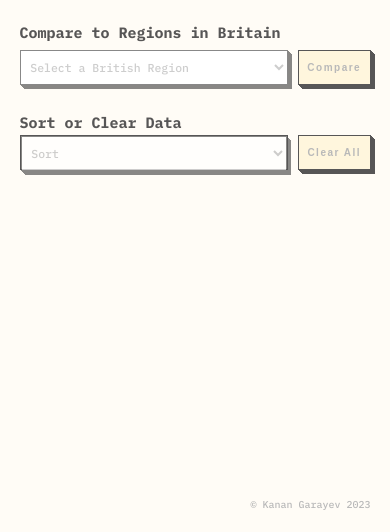
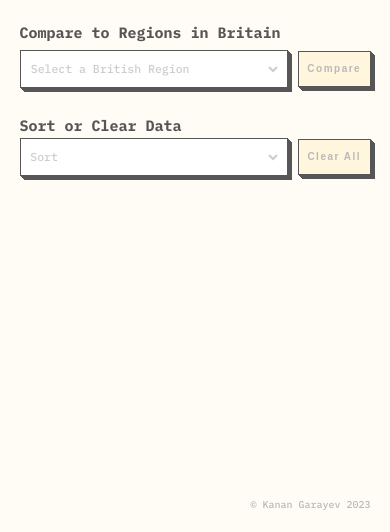
Before and after one commit to kgarayev/carbon_intensity, a plain HTML site: page index.html in a window 390 px wide. Shown: the part 332-864 px from the top of the page. Drawn offline with nearby package versions, Linux system fonts and the light colour scheme.

Commit message:
responsiveness changes

```diff
--- a/index.html
+++ b/index.html
@@ -193,12 +193,12 @@
                 method="post"
                 class="form sub-header"
               >
-                <div class="input-container">
+                <div class="input-container brutal">
                   <select
                     id="regionsList"
                     name="regions"
                     disabled
-                    class="offButton brutal"
+                    class="offButton"
                   >
                     <option value="0" disabled selected>
                       Select a British Region
@@ -227,8 +227,8 @@
             </div>
 
             <div class="header-bottom">
-              <div class="sort">
-                <select class="offButton brutal" id="sort" disabled>
+              <div class="sort input-container brutal">
+                <select class="offButton" id="sort" disabled>
                   <option value="placeholder" disabled selected>Sort</option>
                   <option value="0">Default</option>
                   <option value="ascending">Ascending</option>
--- a/stylesheets/header.css
+++ b/stylesheets/header.css
@@ -59,7 +59,7 @@ header {
 .input-field {
   width: 100%;
   height: 3rem;
-  border-radius: 0;
+  /* border-radius: 0; */
   border: none;
   user-select: none;
   text-decoration: none;
@@ -71,6 +71,7 @@ header {
   display: flex;
   align-items: center;
   background-color: white;
+  /* border: none; */
 }
 
 /* form styling  */
@@ -98,10 +99,11 @@ select {
   font-size: 1.15rem;
   font-weight: 500;
   border-radius: 0;
-  border: 0.1rem solid rgb(87, 86, 86);
+  border: none;
+  /* border: 0.1rem solid rgb(87, 86, 86); */
   width: 100%;
 
-  height: 3.5rem;
+  height: 3rem;
   background-color: white;
 }
 
@@ -132,6 +134,7 @@ option {
   width: 2rem;
   height: 2rem;
   background-color: white;
+  border: none;
 }
 
 .geo-button:hover {
@@ -190,7 +193,7 @@ option {
   font-size: 1rem;
   font-weight: 600;
   letter-spacing: 0.15rem;
-  height: 3.5rem;
+  height: 3.65rem;
   margin: 0;
   width: 7.25rem;
 }
@@ -226,10 +229,12 @@ input {
 /* select styling  */
 select:focus {
   outline: none;
+  background-color: white;
 }
 
 option:focus {
   outline: none;
+  background-color: white;
 }
 
 .disclaimer {
@@ -253,9 +258,9 @@ option:focus {
   font-size: 1.15rem;
   font-weight: 500;
   border-radius: 0;
-  border: 0.1rem solid rgb(87, 86, 86);
+  /* border: 0.1rem solid rgb(87, 86, 86); */
   width: 100%;
-  height: 3.5rem;
+  /* height: 3.5rem; */
 }
 
 /* toasts  */
```
